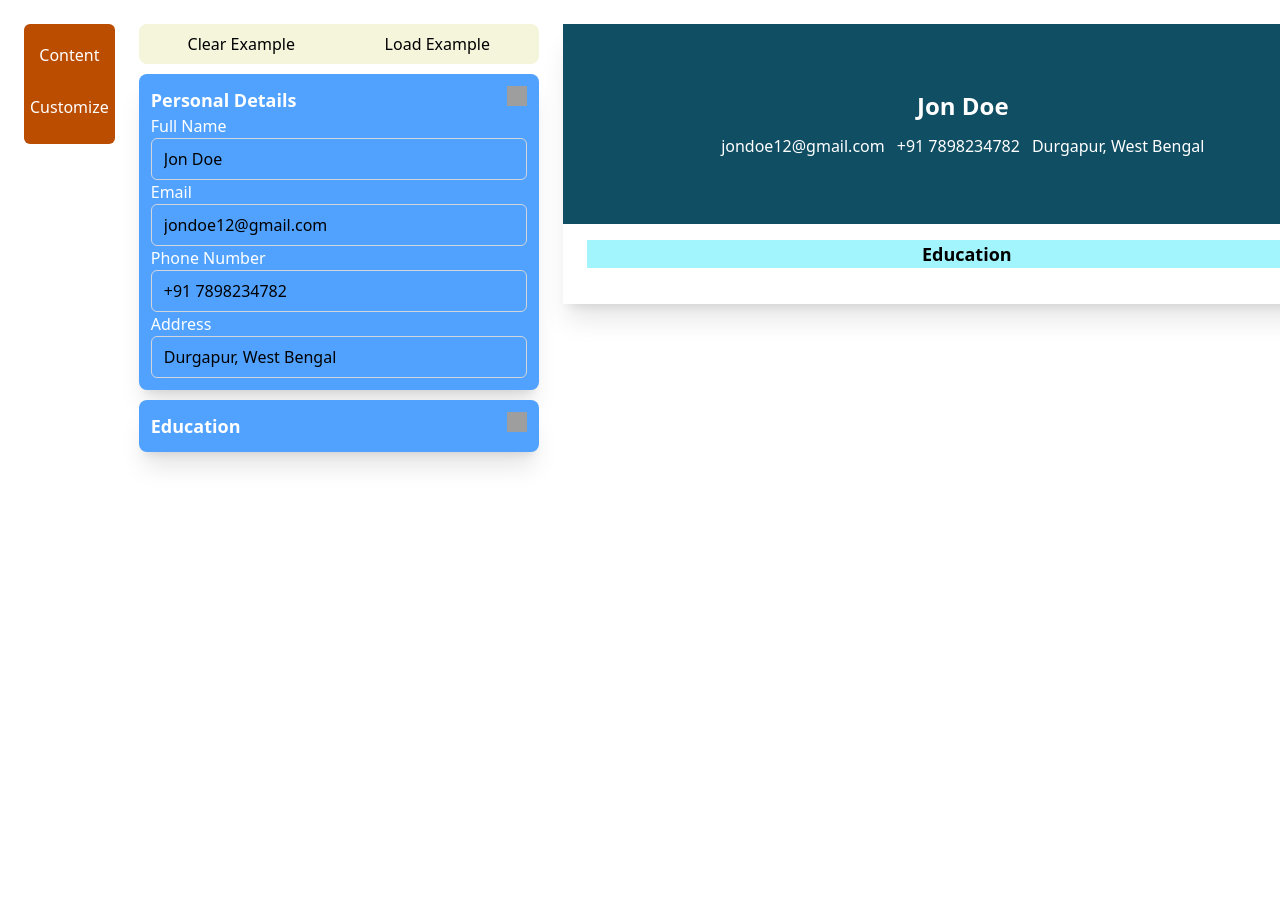
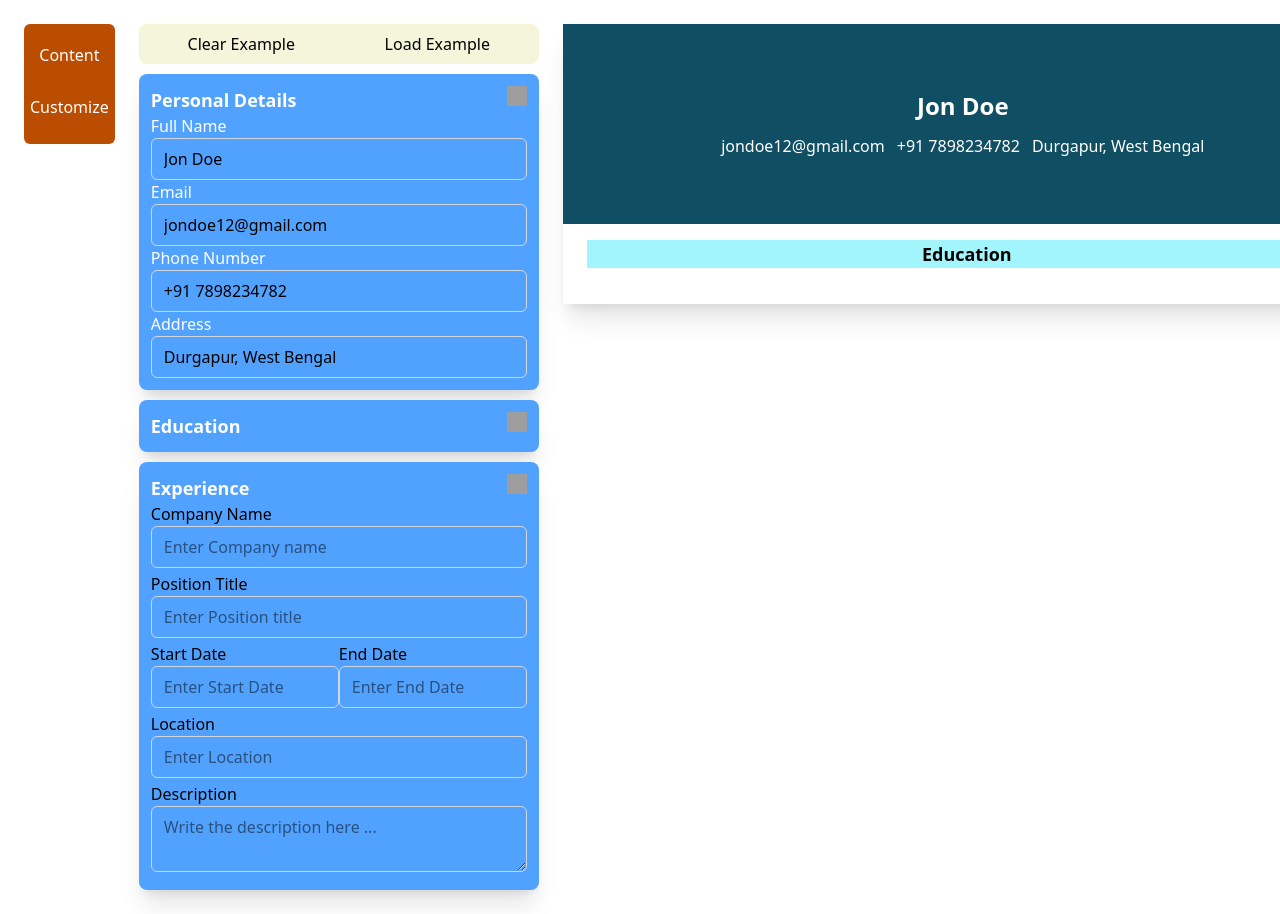
Before and after one commit to Ayush995712/cv-application, a React (Vite) app: page / in a window 1280 px wide. Shown: the top 914 px of the page. Before the commit the page ends 800 px from the top, so only its background shows below. Built offline with nearby package versions, Linux system fonts and the light colour scheme; grey boxes are pictures that could not be loaded; the HTML template or start-up script is replaced by a standard one.

Commit message:
Added Experience component

```diff
--- a/src/App.jsx
+++ b/src/App.jsx
@@ -2,6 +2,7 @@ import { useState } from 'react';
 import { PersonalDetails } from './content/PersonalDetails';
 import { CV } from './cv/cv';
 import { Education } from './content/Education';
+import { Experience } from './content/Experience';
 import './App.css';
 
 function App() {
@@ -15,6 +16,12 @@ function App() {
   const [startDate, setStartDate] = useState('');
   const [endDate, setEndDate] = useState('');
   const [location, setLocation] = useState('');
+  const [company, setCompany] = useState('');
+  const [positionTitle, setPositionTitle] = useState('');
+  const [startDateInCompany, setStartDateInCompany] = useState('');
+  const [endDateInCompany, setEndDateInCompany] = useState('');
+  const [locationOfWork, setLocationOfWork] = useState('');
+  const [description, setDescription] = useState('');
   const [loadExample, setLoadExample] = useState(true);
   const [educationDetails, setEducationDetails] = useState([]);
 
@@ -46,6 +53,7 @@ function App() {
         </div> : <div>
           {showContent && <Education college={college} setCollege={setCollege} degree={degree} setDegree={setDegree} startDate={startDate} setStartDate={setStartDate} endDate={endDate} setEndDate={setEndDate} location={location} setLocation={setLocation} educationDetails={educationDetails} setEducationDetails={setEducationDetails} />}
         </div>}
+        {showContent && <Experience company={company} setCompany={setCompany} positionTitle={positionTitle} setPositionTitle={setPositionTitle} startDateInCompany={startDateInCompany} endDateInCompany={endDateInCompany} locationOfWork={locationOfWork} setLocationOfWork={setLocationOfWork} description={description} setDescription={setDescription} />}
       </div>
       <div className='main-cv'>
         {loadExample ? <CV name={"Jon Doe"} email={"jondoe12@gmail.com"} phoneNumber={"+91 7898234782"} address={"Durgapur, West Bengal"} college={college} degree={degree} startDate={startDate} endDate={endDate} location={location} educationDetails={educationDetails} setEducationDetails={setEducationDetails} /> : <CV name={name} email={email} phoneNumber={phoneNumber} address={address} college={college} degree={degree} startDate={startDate} endDate={endDate} location={location} educationDetails={educationDetails} setEducationDetails={setEducationDetails} />}
--- a/src/content/Experience.jsx
+++ b/src/content/Experience.jsx
@@ -0,0 +1,52 @@
+export function Experience({company, setCompany, positionTitle, setPositionTitle, startDateInCompany, setStartDateInCompany, endDateInCompany, setEndDateInCompany, locationOfWork, setLocationOfWork, description, setDescription}) {
+    return (
+        <div className="w-[400px] h-auto bg-blue-400 rounded-lg p-[12px] shadow-xl shadow-blue-250">
+            <div className="text-white font-bold text-lg/7 cursor-pointer flex justify-between">
+                <div>Experience</div>
+                <div>
+                    <img src="https://img.icons8.com/?size=100&id=85327&format=png&color=000000" alt="icon" className={`w-5 h-5 transform transition-transform duration-100 ${open ? "rotate-180" : "rotate-0"}`} />
+                </div>
+            </div>
+            <div className="flex flex-col gap-[4px]">
+                <div>
+                    <div>Company Name</div>
+                    <div>
+                        <input type="text" className="w-full border border-gray-300 rounded-md px-3 py-2 focus:outline-none focus:ring-2 focus:ring-blue-500" value={company} placeholder="Enter Company name" onChange={(e) => setCompany(e.target.value)}></input>
+                    </div>
+                </div>
+                <div>
+                    <div>Position Title</div>
+                    <div>
+                        <input type="text" className="w-full border border-gray-300 rounded-md px-3 py-2 focus:outline-none focus:ring-2 focus:ring-blue-500" value={positionTitle} placeholder="Enter Position title" onChange={(e) => setPositionTitle(e.target.value)}></input>
+                    </div>
+                </div>
+                <div className="flex">
+                    <div>
+                        <div>Start Date</div>
+                        <div>
+                            <input type="text" className="w-full border border-gray-300 rounded-md px-3 py-2 focus:outline-none focus:ring-2 focus:ring-blue-500" value={startDateInCompany} placeholder="Enter Start Date" onChange={(e) => setStartDateInCompany(e.target.value)}></input>
+                        </div>
+                    </div>
+                    <div>
+                        <div>End Date</div>
+                        <div>
+                            <input type="text" className="w-full border border-gray-300 rounded-md px-3 py-2 focus:outline-none focus:ring-2 focus:ring-blue-500" value={endDateInCompany} placeholder="Enter End Date" onChange={(e) => setEndDateInCompany(e.target.value)}></input>
+                        </div>
+                    </div>
+                </div>
+                <div>
+                    <div>Location</div>
+                    <div>
+                        <input type="text" className="w-full border border-gray-300 rounded-md px-3 py-2 focus:outline-none focus:ring-2 focus:ring-blue-500" value={locationOfWork} placeholder="Enter Location" onChange={(e) => setLocationOfWork(e.target.value)}></input>
+                    </div>
+                </div>
+                <div>
+                    <div>Description</div>
+                    <div>
+                        <textarea className="w-full border border-gray-300 rounded-md px-3 py-2 focus:outline-none focus:ring-2 focus:ring-blue-500" value={description} onChange={(e) => setDescription(e.target.value)} placeholder="Write the description here ..."></textarea>
+                    </div>
+                </div>
+            </div>
+        </div>
+    )
+}
```
